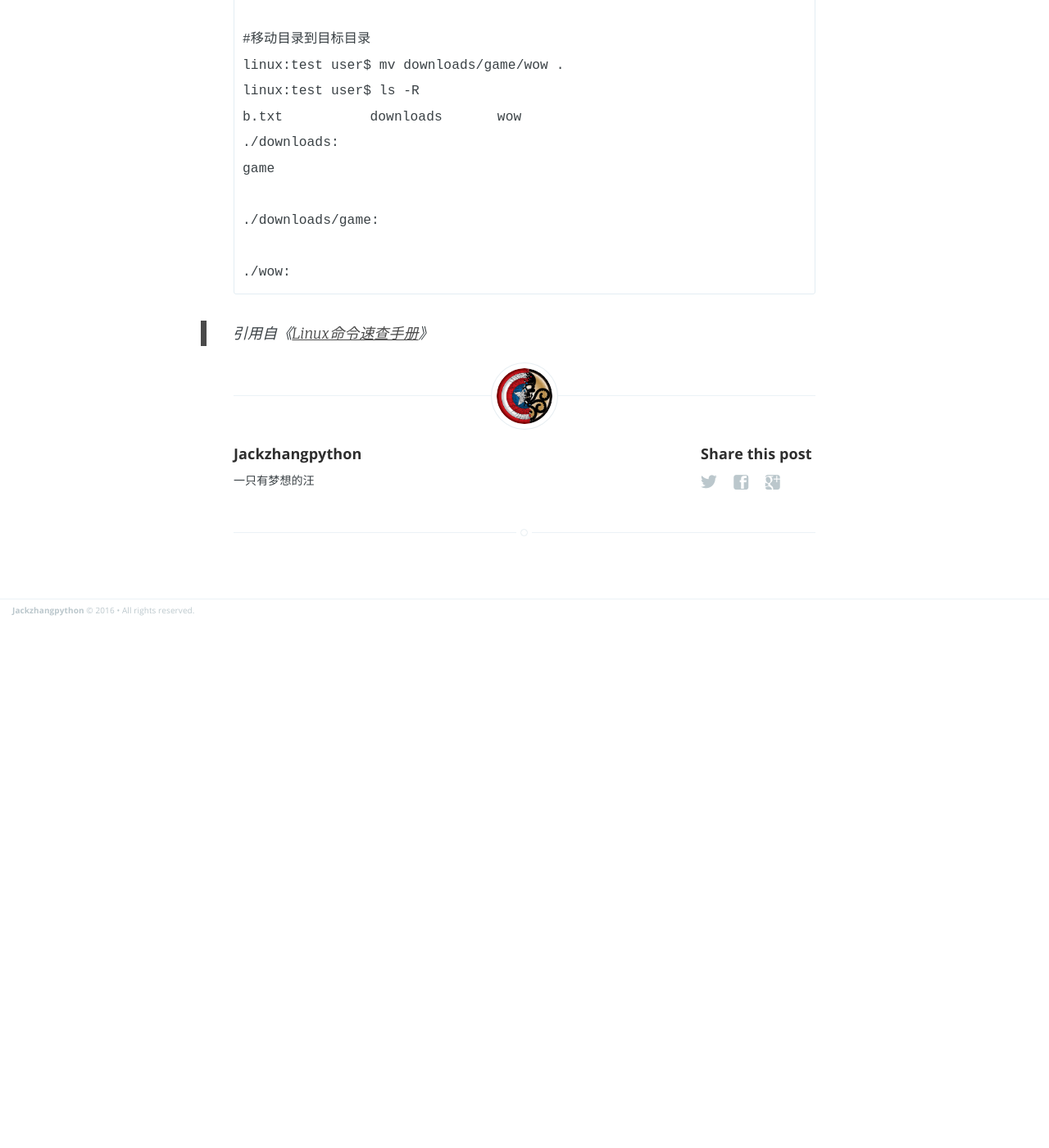
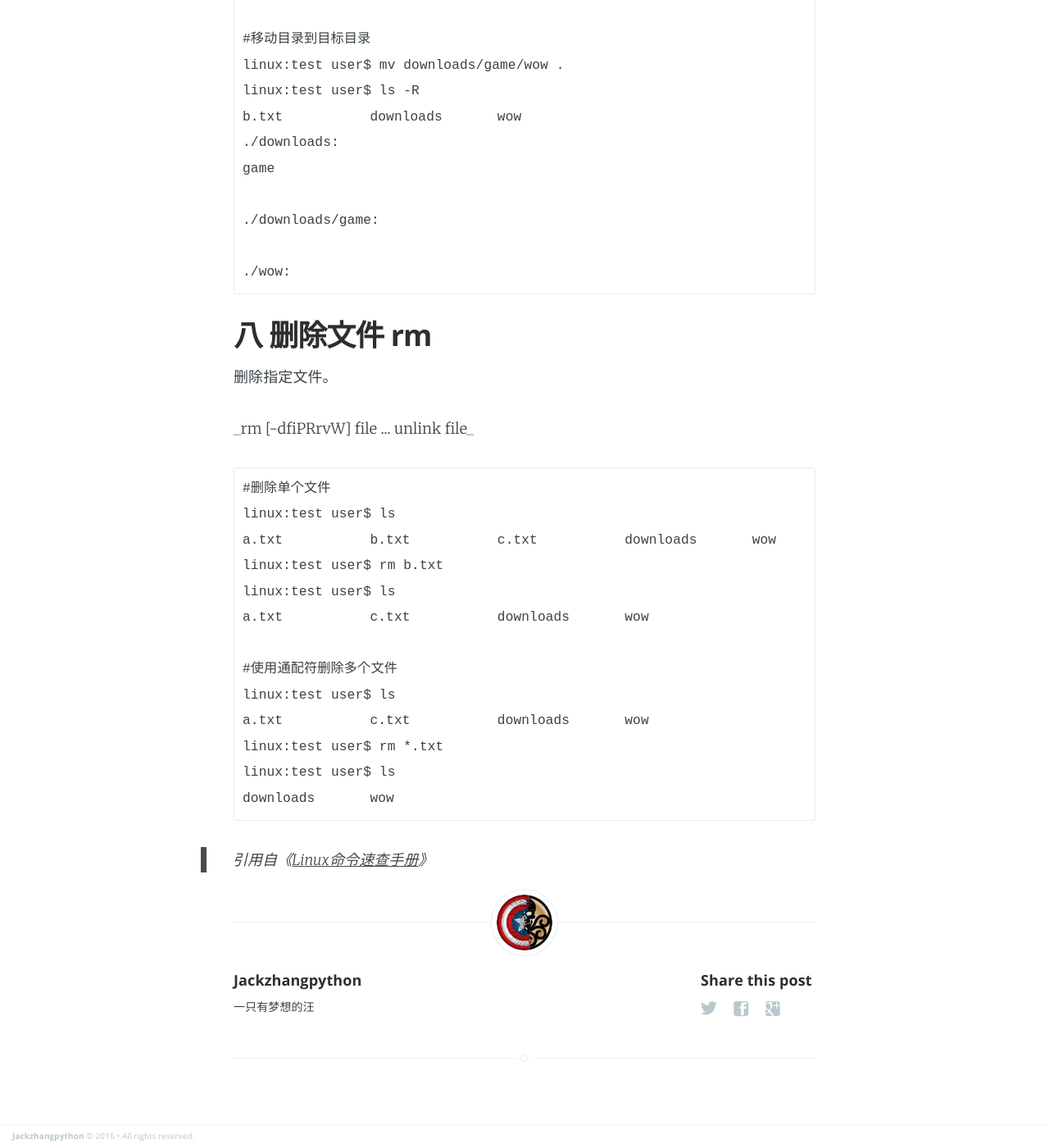
Before and after one commit to jackzhangpython/jackzhangpython.github.io, a Jekyll site: the page built from _posts/2016-08-07-linux-command-operate-file.markdown, in a window 1280 px wide and 1400 px high, scrolled down 10922 px. Shown: the whole window at 82% size. Built offline with Jekyll 4.4.1, drawn with Linux system fonts in a browser that asks for light colours; Markdown is read by kramdown in place of the engine named in the settings; before the commit the page ends 11680 px from its top, so only the background shows below that.

Commit message:
Update - rm done

```diff
--- a/_posts/2016-08-07-linux-command-operate-file.markdown
+++ b/_posts/2016-08-07-linux-command-operate-file.markdown
@@ -327,5 +327,23 @@ categories: Linux
 
 	./wow:
 
+##八 删除文件 rm
+删除指定文件。
+<p>_rm [-dfiPRrvW] file ... unlink file_</p>
+
+	#删除单个文件
+	linux:test user$ ls
+	a.txt		b.txt		c.txt		downloads	wow
+	linux:test user$ rm b.txt
+	linux:test user$ ls
+	a.txt		c.txt		downloads	wow
+
+	#使用通配符删除多个文件
+	linux:test user$ ls
+	a.txt		c.txt		downloads	wow
+	linux:test user$ rm *.txt
+	linux:test user$ ls
+	downloads	wow
+
 
 > 引用自《[Linux命令速查手册](https://book.douban.com/subject/4046184/ "豆瓣读书")》
```
Also changed, not shown: other parts of _posts/2016-08-07-linux-command-operate-file.markdown (+1 -1 lines).
